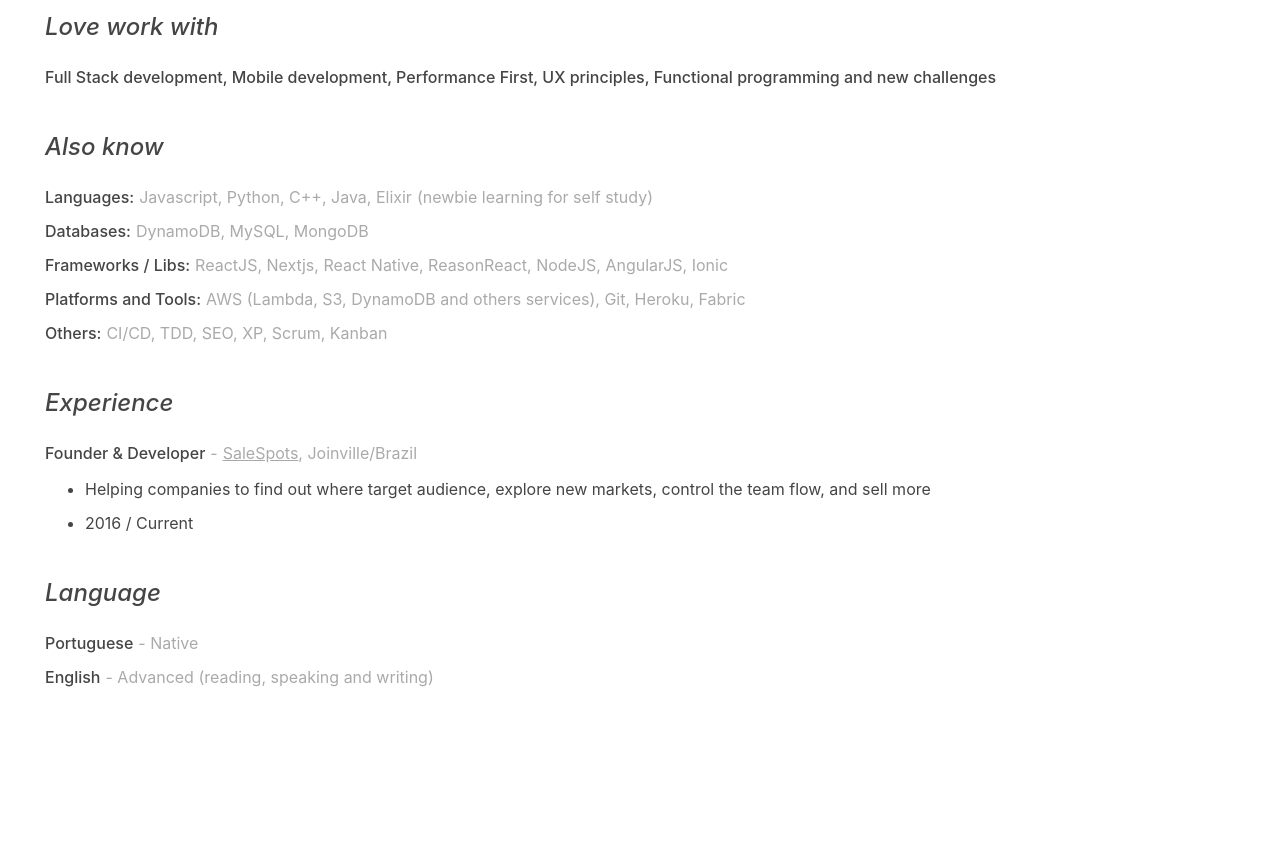
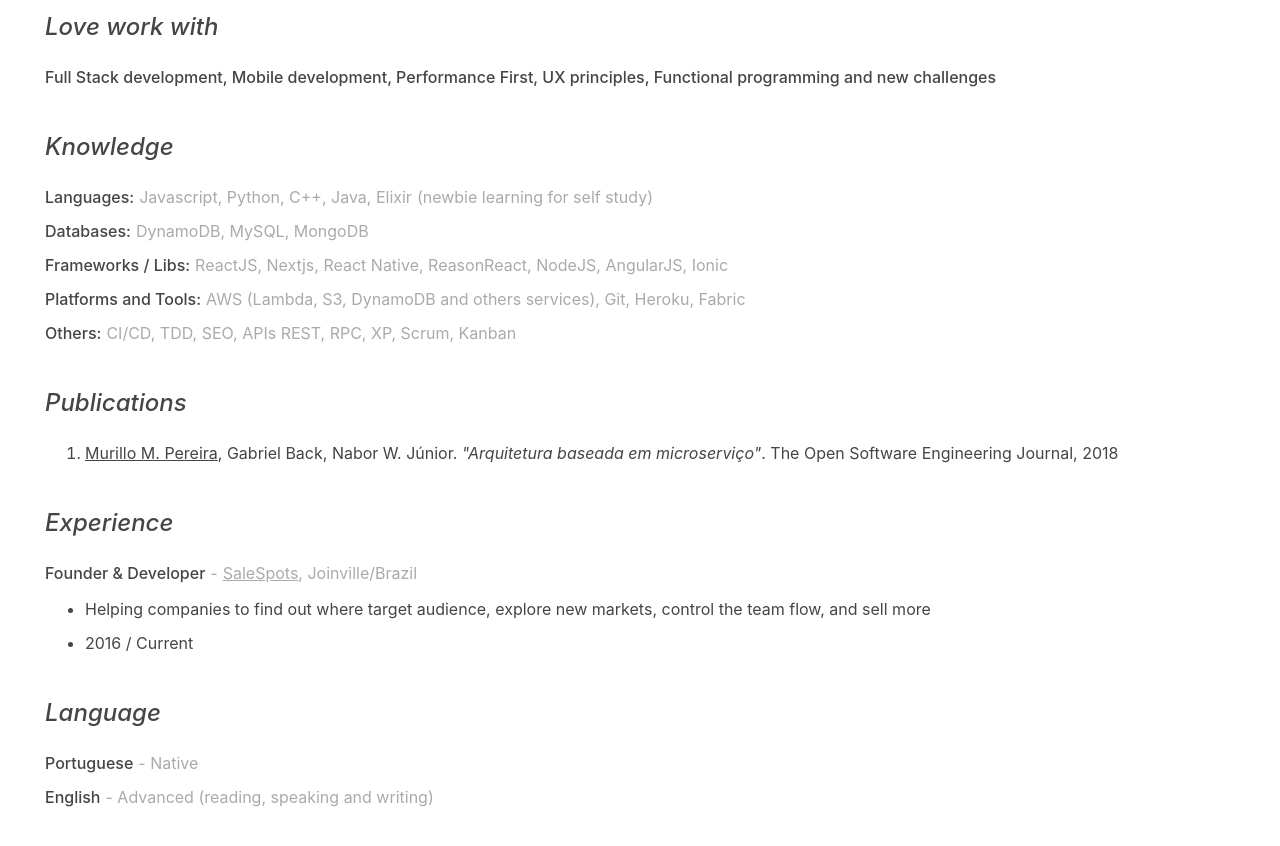
Before and after one commit to murillo94/site, a Next.js app: page /resume in a window 1280 px wide. Shown: the part 940-1786 px from the top of the page. Before the commit the page ends 1629 px from the top, so only its background shows below. Built offline with nearby package versions, Linux system fonts and the light colour scheme.

Commit message:
Better styling, update resume

```diff
--- a/contexts/language.js
+++ b/contexts/language.js
@@ -18,13 +18,14 @@ export const languages = {
     love_work: 'Love work with',
     love_content:
       'Full Stack development, Mobile development, Performance First, UX principles, Functional programming and new challenges',
-    know_work: 'Also know',
+    know_work: 'Knowledge',
     lang: 'Languages',
     learning: 'newbie learning for self study',
     database: 'Databases',
     platform: 'Platforms and Tools',
     services: 'and others services',
     others: 'Others',
+    publication: 'Publications',
     exp: 'Experience',
     current: 'Current',
     exp1_position: 'Founder & Developer',
@@ -53,13 +54,14 @@ export const languages = {
     love_work: 'Amo trabalhar com',
     love_content:
       'Desenvolvimento Full Stack, Desenvolvimento mobile, Performance First, Princípos UX, Programação funcional e novos desafios',
-    know_work: 'Também tenho conhecimento',
+    know_work: 'Conhecimento',
     lang: 'Linguagens',
     learning: 'estudando',
     database: 'Banco de dados',
     platform: 'Plataformas e ferramentas',
     services: 'e outros serviços',
     others: 'Outros',
+    publication: 'Publicações',
     exp: 'Experiência',
     current: 'Atual',
     exp1_position: 'Fundador & Desenvolvedor',
--- a/layouts/page.js
+++ b/layouts/page.js
@@ -1,6 +1,6 @@
 import Head from 'next/head';
 
-export default ({ children }) => (
+export default ({ children, center = false }) => (
   <main>
     <Head>
       <title>Murillo de Miranda Pereira</title>
@@ -50,18 +50,21 @@ export default ({ children }) => (
         font-family: -apple-system, BlinkMacSystemFont, Arial, Helvetica Neue,
           sans-serif;
         -webkit-font-smoothing: antialiased;
+        height: 100%;
         margin: 0;
         color: #454545;
       }
 
-      html,
-      body {
+      body > div:first-child,
+      #__next,
+      #__next > div,
+      #__next > div > div {
         height: 100%;
       }
 
       main {
         padding: 30px;
-        height: 100vh;
+        height: ${center ? '100vh' : '100%'};
         box-sizing: border-box;
       }
 
--- a/pages/index.js
+++ b/pages/index.js
@@ -2,7 +2,7 @@ import Page from '../layouts/page';
 import Navigation from '../components/navigation';
 
 export default () => (
-  <Page>
+  <Page center>
     <section>
       <div>
         <span>Hi im</span>
@@ -48,7 +48,7 @@ export default () => (
 
         h1 {
           margin: 0;
-          display: inline-block;
+          display: inline;
         }
       }
     `}</style>
--- a/pages/resume.js
+++ b/pages/resume.js
@@ -140,8 +140,19 @@ function Bio() {
             </span>
           </p>
           <p>
-            {content.others}:<span>CI/CD, TDD, SEO, XP, Scrum, Kanban</span>
+            {content.others}:
+            <span>CI/CD, TDD, SEO, APIs REST, RPC, XP, Scrum, Kanban</span>
           </p>
+        </div>
+        <div>
+          <h2>{content.publication}</h2>
+          <ol>
+            <li>
+              <b>Murillo M. Pereira</b>, Gabriel Back, Nabor W. Júnior.
+              <i> "Arquitetura baseada em microserviço"</i>. The Open Software
+              Engineering Journal, 2018
+            </li>
+          </ol>
         </div>
         <div>
           <h2>{content.exp}</h2>
@@ -219,6 +230,11 @@ function Bio() {
             margin-bottom: 0;
           }
 
+          b {
+            font-weight: normal;
+            text-decoration: underline;
+          }
+
           ul {
             margin: 12px 0;
           }
@@ -234,6 +250,11 @@ function Bio() {
 
           .link-bio span {
             color: inherit;
+          }
+
+          .infos,
+          .infos div:last-child {
+            margin: 0;
           }
 
           .infos p {
```
